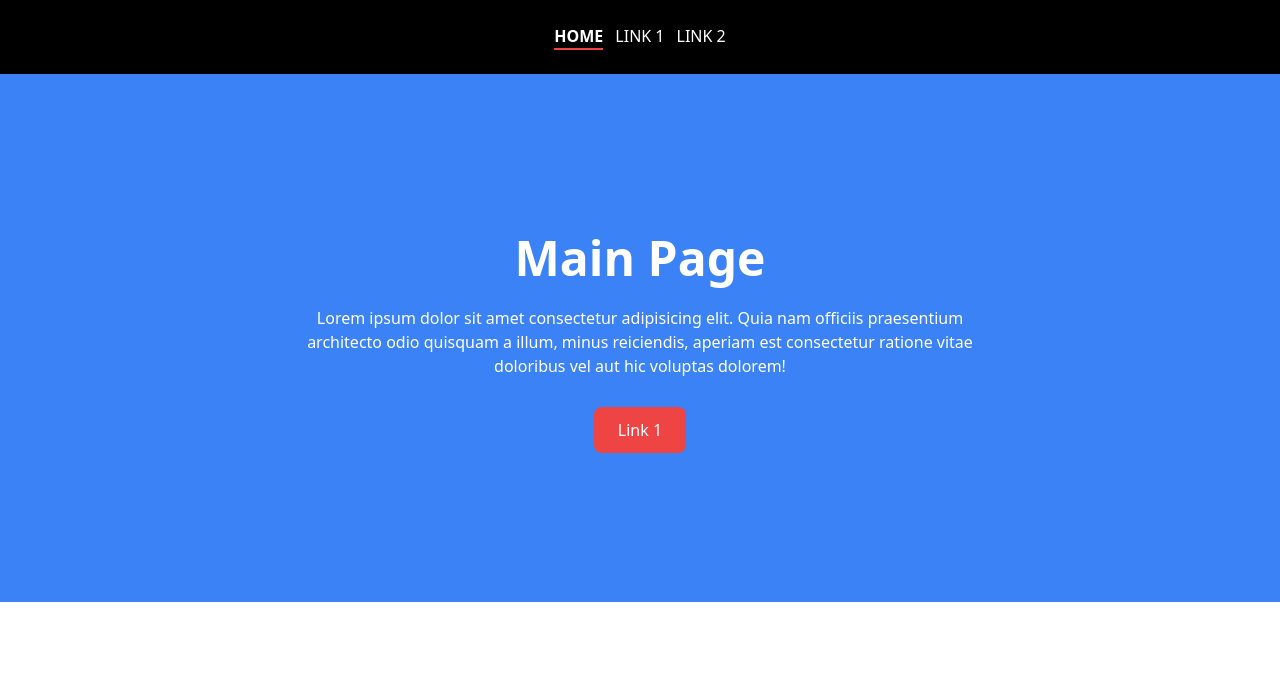
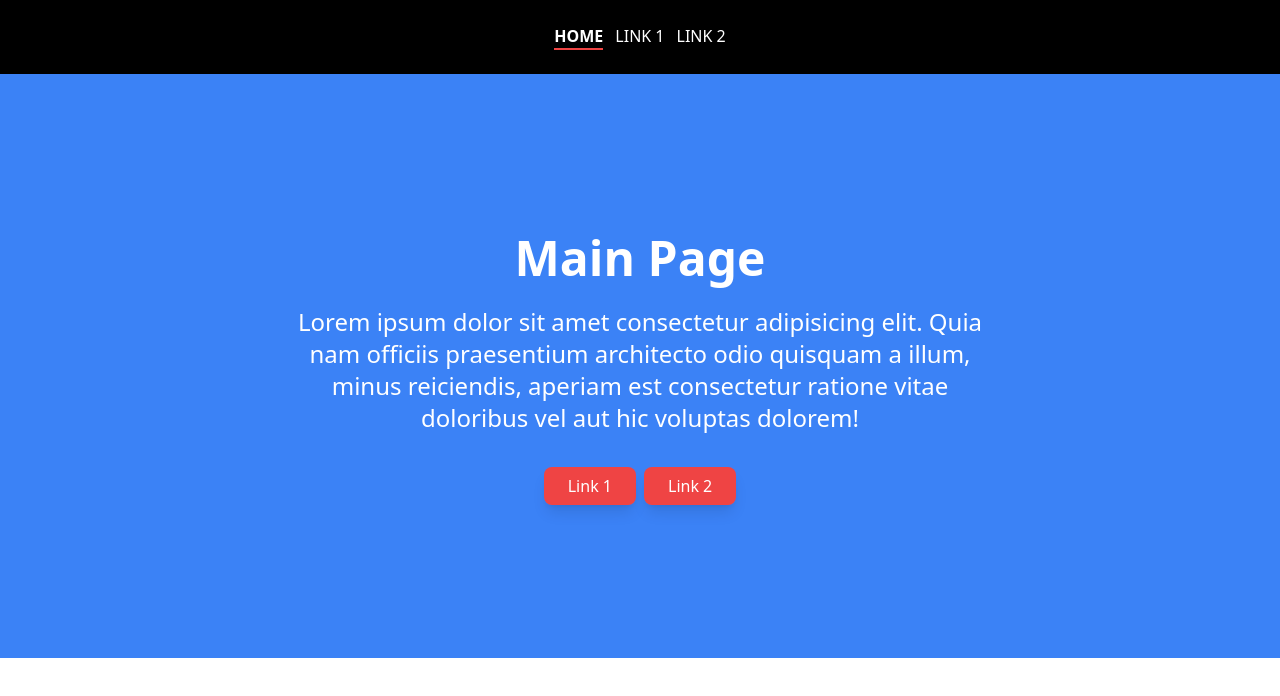
Before and after one commit to OnelioViera/test-next-app-v4, a Next.js app: page / in a window 1280 px wide. Shown: the top 696 px of the page. Built offline with nearby package versions, Linux system fonts and the light colour scheme.

Commit message:
style: Update link URL and text in Header component

```diff
--- a/components/Header.tsx
+++ b/components/Header.tsx
@@ -6,15 +6,20 @@ const Header = () => {
       <div className="">
         <div className="bg-blue-500 py-40 px-10">
           <div className="container mx-auto lg:px-60 text-center">
-          <h1 className="text-3xl lg:text-5xl md:text-white md:text-4xl text-white font-bold text-center">Main Page</h1>
-            <p className="text-center text-white mt-6">Lorem ipsum dolor sit amet consectetur adipisicing elit. Quia nam officiis praesentium architecto odio quisquam a illum, minus reiciendis, aperiam est consectetur ratione vitae doloribus vel aut hic voluptas dolorem!</p>
+            <h1 className="text-3xl lg:text-5xl md:text-white md:text-4xl text-white font-bold text-center">Main Page</h1>
+            <p className="text-2xl text-center text-white mt-6">Lorem ipsum dolor sit amet consectetur adipisicing elit. Quia nam officiis praesentium architecto odio quisquam a illum, minus reiciendis, aperiam est consectetur ratione vitae doloribus vel aut hic voluptas dolorem!</p>
+            <div className="space-x-2"                                                                                                             >
             <button className="mt-10">
-            <Link href="/link_1" className="bg-red-500 text-white py-3 px-6 mt-6 rounded-lg">Link 1</Link>
-          </button>
+              <Link href="/link_1" className="bg-red-500 hover:bg-red-600 shadow-lg text-white py-2 px-6 mt-6 rounded-lg">Link 1</Link>
+            </button>
+            <button className="mt-10">
+              <Link href="/link_2" className="bg-red-500 hover:bg-red-600 shadow-lg text-white py-2 px-6 mt-6 rounded-lg">Link 2</Link>
+              </button>
+              </div>
           </div>
 
         </div>
-        </div>
+      </div>
     </>
   )
 };
```
